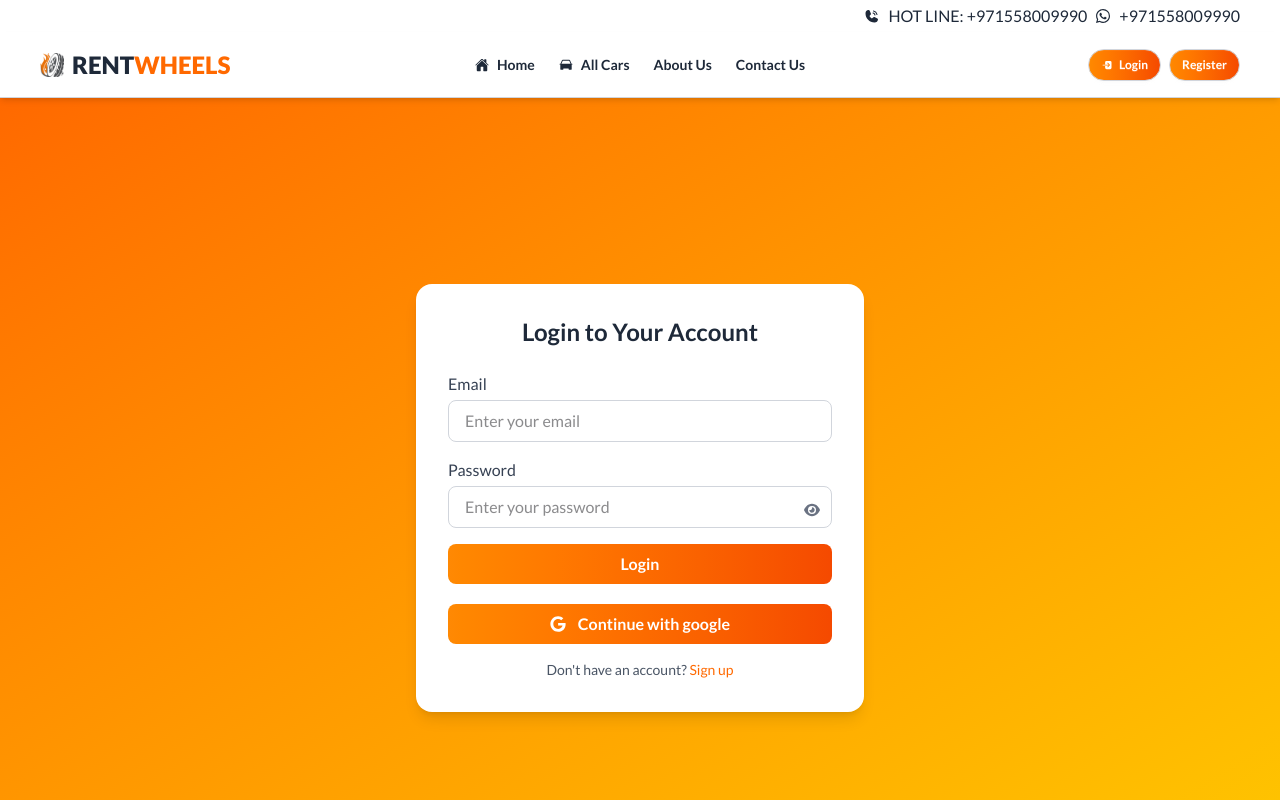
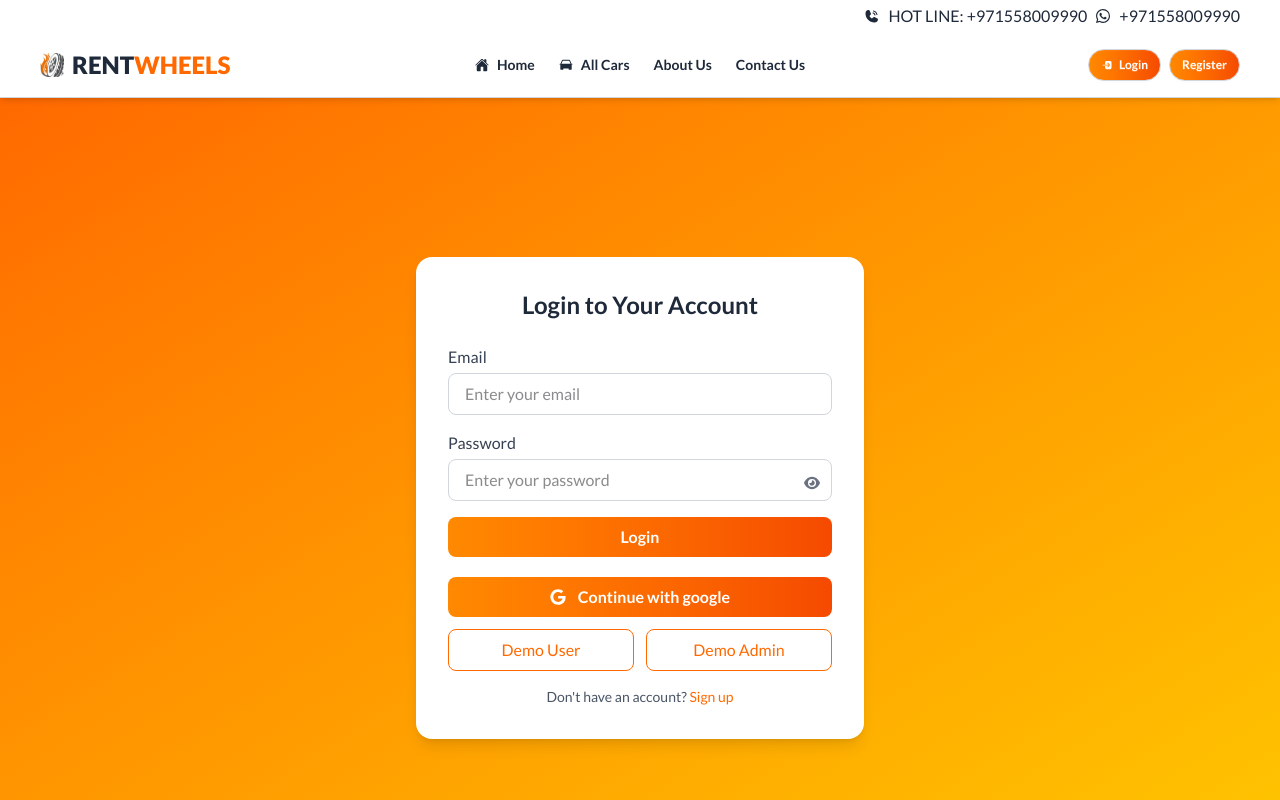
Before and after one commit to mdrakibulhasanparvej/B12-A10-RentWheel, a React (Vite) app: page /auth/login in a window 1280 px wide. Shown: the top 800 px of the page. Built offline with nearby package versions, Linux system fonts and the light colour scheme; no server answers.

Commit message:
demo user

```diff
--- a/src/pages/Auth/Login.jsx
+++ b/src/pages/Auth/Login.jsx
@@ -4,6 +4,16 @@ import { Link, useLocation, useNavigate } from "react-router";
 import { AuthContext } from "../../proviedrs/AuthProvider";
 import { toast } from "react-toastify";
 import { FaEye, FaEyeSlash, FaGoogle } from "react-icons/fa6";
+
+const DEMO_USER = {
+  email: "user@demo.com",
+  password: "R@kibul00",
+};
+
+const DEMO_ADMIN = {
+  email: "admin@demo.com",
+  password: "R@kibul00",
+};
 
 const Login = () => {
   const { login, googlelogin, setUser, checkExistingUser } =
@@ -90,6 +100,24 @@ const Login = () => {
     return messages[errorCode] || "Something went wrong. Please try again.";
   };
 
+  const handleDemoLogin = (role) => {
+    if (role === "user") {
+      setEmail(DEMO_USER.email);
+      setPassword(DEMO_USER.password);
+    }
+
+    if (role === "admin") {
+      setEmail(DEMO_ADMIN.email);
+      setPassword(DEMO_ADMIN.password);
+    }
+
+    toast.info("Demo credentials filled. Click Login 🚀", {
+      position: "top-right",
+      autoClose: 1500,
+      theme: "colored",
+    });
+  };
+
   return (
     <div className="min-h-screen flex items-center justify-center bg-gradient-to-br from-orange-500 to-yellow-400 p-4">
       <motion.div
@@ -109,6 +137,7 @@ const Login = () => {
             </label>
             <input
               type="email"
+              value={email}
               onChange={(e) => setEmail(e.target.value)}
               placeholder="Enter your email"
               className="w-full px-4 py-2 border border-gray-300 rounded-lg focus:ring-2 focus:ring-orange-400 focus:outline-none"
@@ -121,10 +150,12 @@ const Login = () => {
             </label>
             <input
               type={showPassword ? "text" : "password"}
+              value={password}
               onChange={(e) => setPassword(e.target.value)}
               placeholder="Enter your password"
               className="w-full px-4 py-2 border border-gray-300 rounded-lg focus:ring-2 focus:ring-orange-400 focus:outline-none"
             />
+
             <button
               type="button"
               onClick={() => setShowPassword((prev) => !prev)}
@@ -175,17 +206,35 @@ const Login = () => {
 
           <button
             type="submit"
-            className="w-full bg-linear-to-r from-orange-400 to-orange-600 text-white py-2 rounded-lg font-semibold hover:bg-orange-600 transition-all duration-300"
+            className="cursor-pointer w-full bg-linear-to-r from-orange-400 to-orange-600 text-white py-2 rounded-lg font-semibold hover:bg-orange-600 transition-all duration-300"
           >
             Login
           </button>
         </form>
         <button
           onClick={handlegooglelogin}
-          className="w-full flex items-center justify-center gap-3 bg-linear-to-r from-orange-400 to-orange-600 text-white py-2 rounded-lg font-semibold hover:bg-orange-600 transition-all duration-300"
+          className="cursor-pointer w-full flex items-center justify-center gap-3 bg-linear-to-r from-orange-400 to-orange-600 text-white py-2 rounded-lg font-semibold hover:bg-orange-600 transition-all duration-300"
         >
           <FaGoogle /> Continue with google
         </button>
+
+        <div className="flex gap-3 mt-3">
+          <button
+            type="button"
+            onClick={() => handleDemoLogin("user")}
+            className="cursor-pointer w-1/2 border border-orange-500 text-orange-500 py-2 rounded-lg font-medium hover:bg-orange-50 transition"
+          >
+            Demo User
+          </button>
+
+          <button
+            type="button"
+            onClick={() => handleDemoLogin("admin")}
+            className="cursor-pointer w-1/2 border border-orange-500 text-orange-500 py-2 rounded-lg font-medium hover:bg-orange-50 transition"
+          >
+            Demo Admin
+          </button>
+        </div>
 
         <p className="text-center text-gray-600 mt-4 text-sm">
           Don't have an account?{" "}
--- a/src/pages/Auth/Signup.jsx
+++ b/src/pages/Auth/Signup.jsx
@@ -167,14 +167,14 @@ const Signup = () => {
 
           <button
             type="submit"
-            className="w-full bg-linear-to-r from-orange-400 to-orange-600 text-white py-2 rounded-lg font-semibold hover:bg-orange-600 transition-all duration-300"
+            className="cursor-pointer w-full bg-linear-to-r from-orange-400 to-orange-600 text-white py-2 rounded-lg font-semibold hover:bg-orange-600 transition-all duration-300"
           >
             Register
           </button>
         </form>
         <button
           onClick={handlegooglelogin}
-          className="w-full mt-5 flex items-center justify-center gap-3 bg-linear-to-r from-orange-400 to-orange-600 text-white py-2 rounded-lg font-semibold hover:bg-orange-600 transition-all duration-300"
+          className="cursor-pointer w-full mt-5 flex items-center justify-center gap-3 bg-linear-to-r from-orange-400 to-orange-600 text-white py-2 rounded-lg font-semibold hover:bg-orange-600 transition-all duration-300"
         >
           <FaGoogle /> Continue with google
         </button>
```
